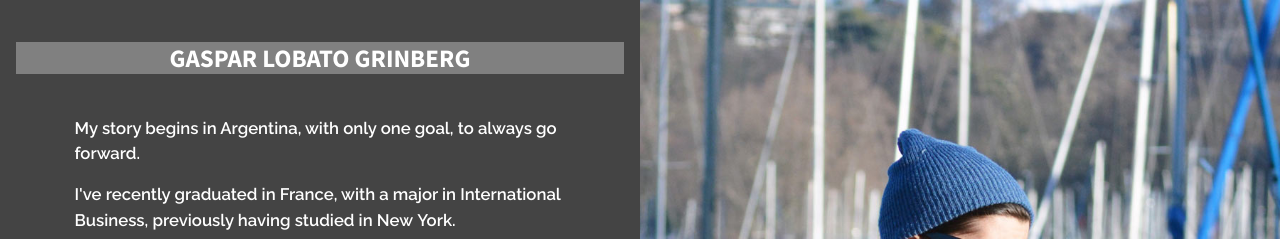
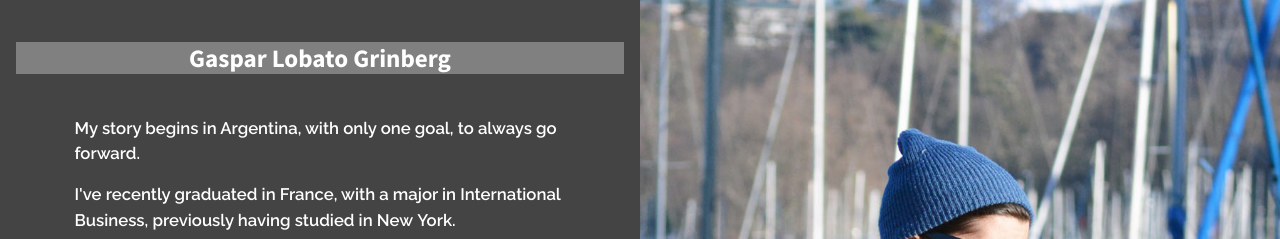
Before and after one commit to gasparlg/gasparg, a Jekyll site: the page built from index.html, in a window 1280 px wide. Shown: the top 239 px of the page. Built offline with Jekyll 4.4.1, drawn with Linux system fonts in a browser that asks for light colours; the list of posts is cut into pages by our own code.

```diff
--- a/_layouts/default.html
+++ b/_layouts/default.html
@@ -22,7 +22,7 @@
 <body>
 <main>
     <article>
-        <h1>GASPAR  LOBATO  GRINBERG</h1>
+        <h1>Gaspar  Lobato  Grinberg</h1>
         <p>My story begins in Argentina, with only one goal, to always go forward.</p>
         <p>I've recently graduated in France, with a major in International Business, previously having studied in New&nbsp;York.</p>
         <p>My career focuses in Market Research, the stronghold of every organization.</p>
```
